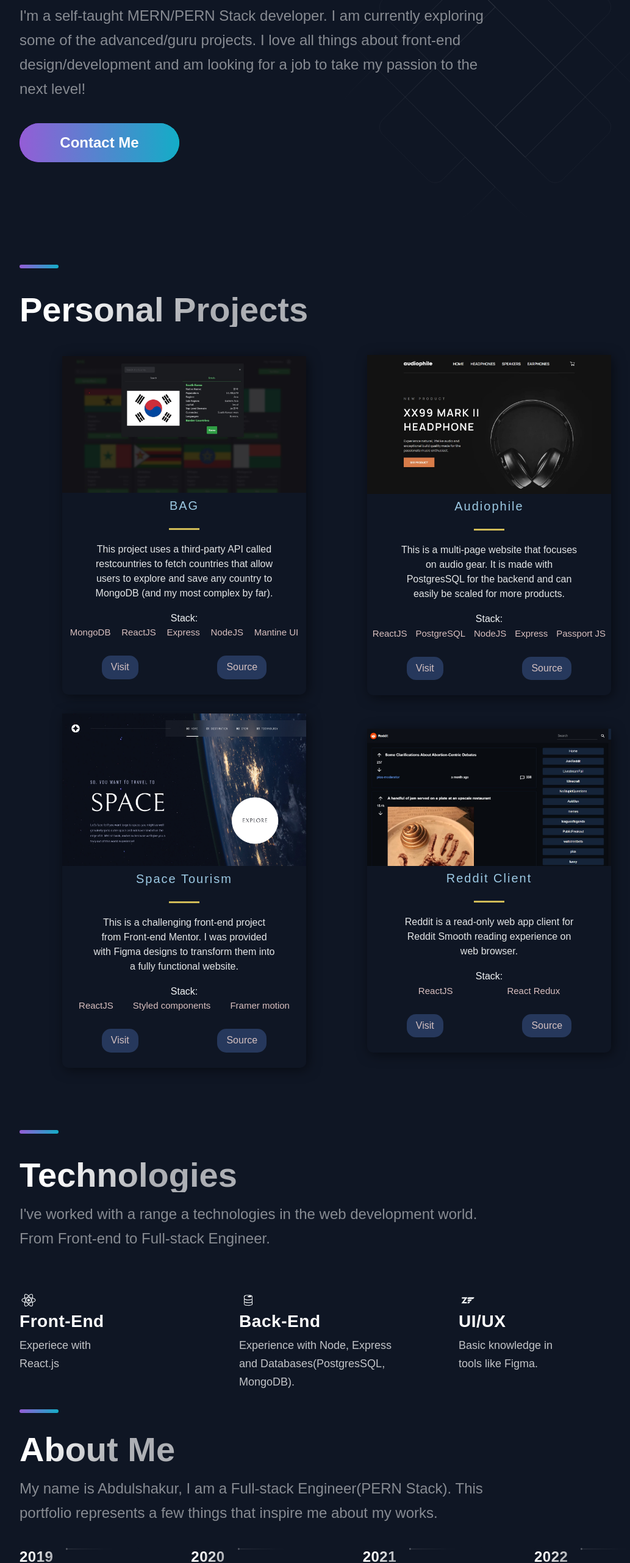
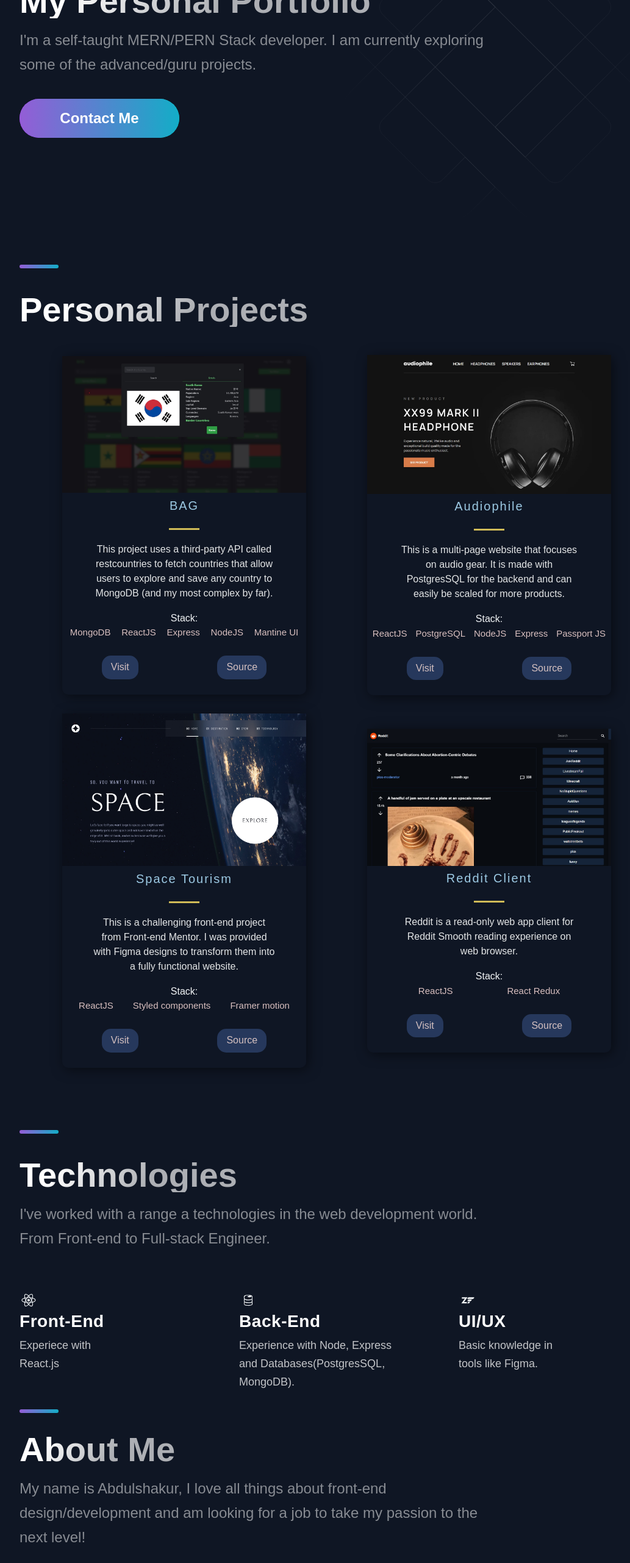
Before and after one commit to Abdulshakur24/Portfolio, a React (Create React App) app: page / in a window 1280 px wide. Shown: the part 234-2797 px from the top of the page at 61% size, without its empty margins (88-1121 px from the left). Built offline with nearby package versions, Linux system fonts and the light colour scheme.

Commit message:
small changes.

```diff
--- a/src/constants/constants.js
+++ b/src/constants/constants.js
@@ -3,7 +3,7 @@ import { SocialIcons } from "../components/Header/HeaderStyles";
 
 export const info = {
   purpose:
-    "I'm a self-taught MERN/PERN Stack developer. I am currently exploring some of the advanced/guru projects. I love all things about front-end design/development and am looking for a job to take my passion to the next level!",
+    "I'm a self-taught MERN/PERN Stack developer. I am currently exploring some of the advanced/guru projects.",
 };
 
 export const projects = [
@@ -103,7 +103,7 @@ export const technologies = {
 
 export const aboutMe = {
   title:
-    "My name is Abdulshakur, I am a Full-stack Engineer(PERN Stack). This portfolio represents a few things that inspire me about my works.",
+    "My name is Abdulshakur, I love all things about front-end design/development and am looking for a job to take my passion to the next level!",
 };
 
 export const achievements = [{ number: 20, text: "Repositories" }];
```
